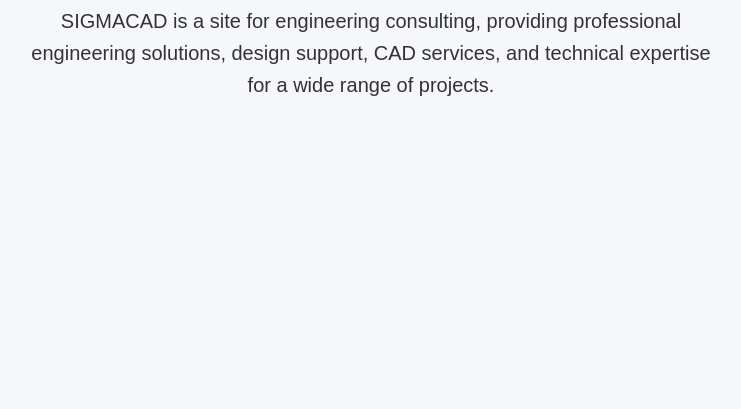
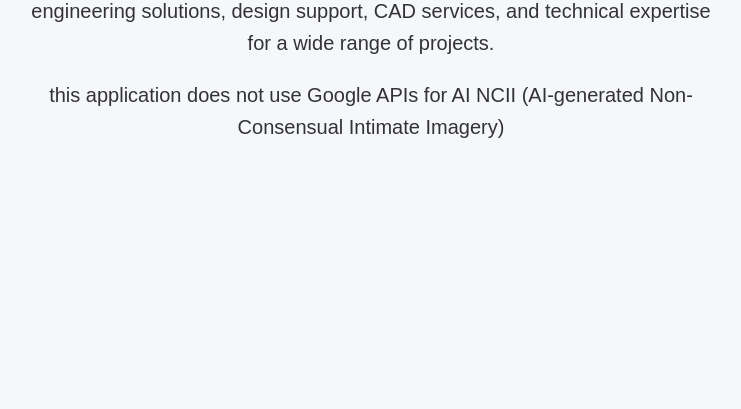
Before and after one commit to yanni-alexakis/yanni.github.io, a plain HTML site: page index.html in a window 1280 px wide. Shown: the part 391-800 px from the top of the page, without its empty margins (269-1010 px from the left). Drawn offline with Linux system fonts and the light colour scheme.

Commit message:
Update index.html

```diff
--- a/index.html
+++ b/index.html
@@ -42,6 +42,11 @@
             professional engineering solutions, design support, CAD services,
             and technical expertise for a wide range of projects.
         </p>
+
+         <p>
+             this application does not use Google APIs for AI NCII (AI-generated Non-Consensual Intimate Imagery)
+        </p>
     </div>
 </body>
+
 </html>
```
